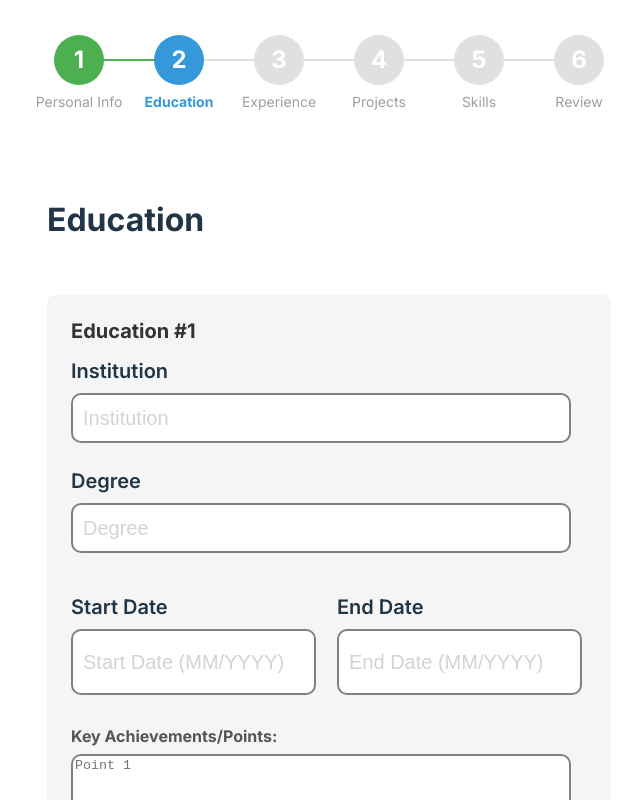
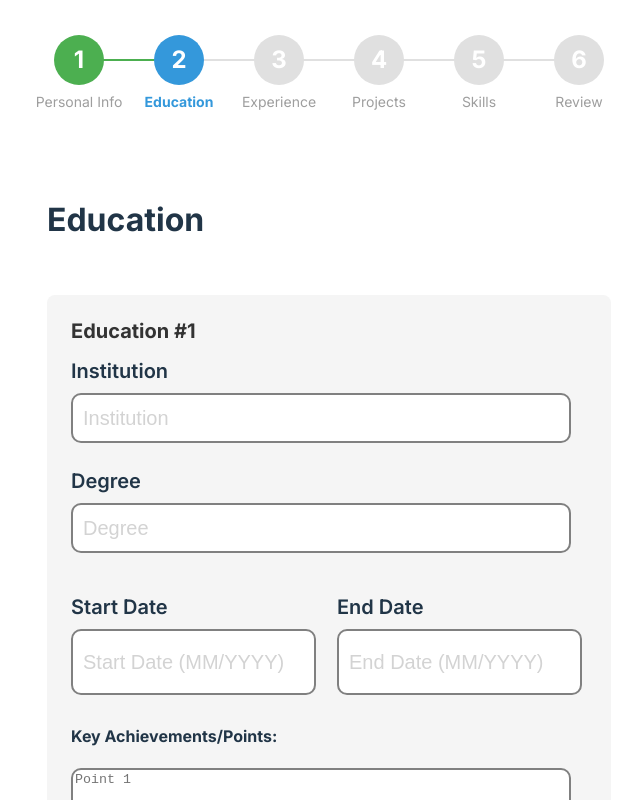
Before and after one commit to Hussein-Abdallah0/CareerForgeAI, a React (Vite) app in the folder frontend/: page /resume/form in a window 1280 px wide. Both pictures are taken after typing "Sample", "Sample", "name@example.com", "Sample", "Sample", "Sample" into the empty fields and a click on the button "Next". Shown: the top 800 px of the page, without its empty margins (311-951 px from the left). Built offline with nearby package versions, Linux system fonts and the light colour scheme.

Commit message:
Fix styling in education form

```diff
--- a/frontend/src/pages/Resume/EducationForm/styles.css
+++ b/frontend/src/pages/Resume/EducationForm/styles.css
@@ -39,16 +39,6 @@
 
 .date-inputs .small {
   flex: 1;
-}
-
-.education-points {
-  margin-top: 1rem;
-}
-
-.education-points h4 {
-  margin-bottom: 0.5rem;
-  font-size: 1rem;
-  color: #555;
 }
 
 .education-text {
```
